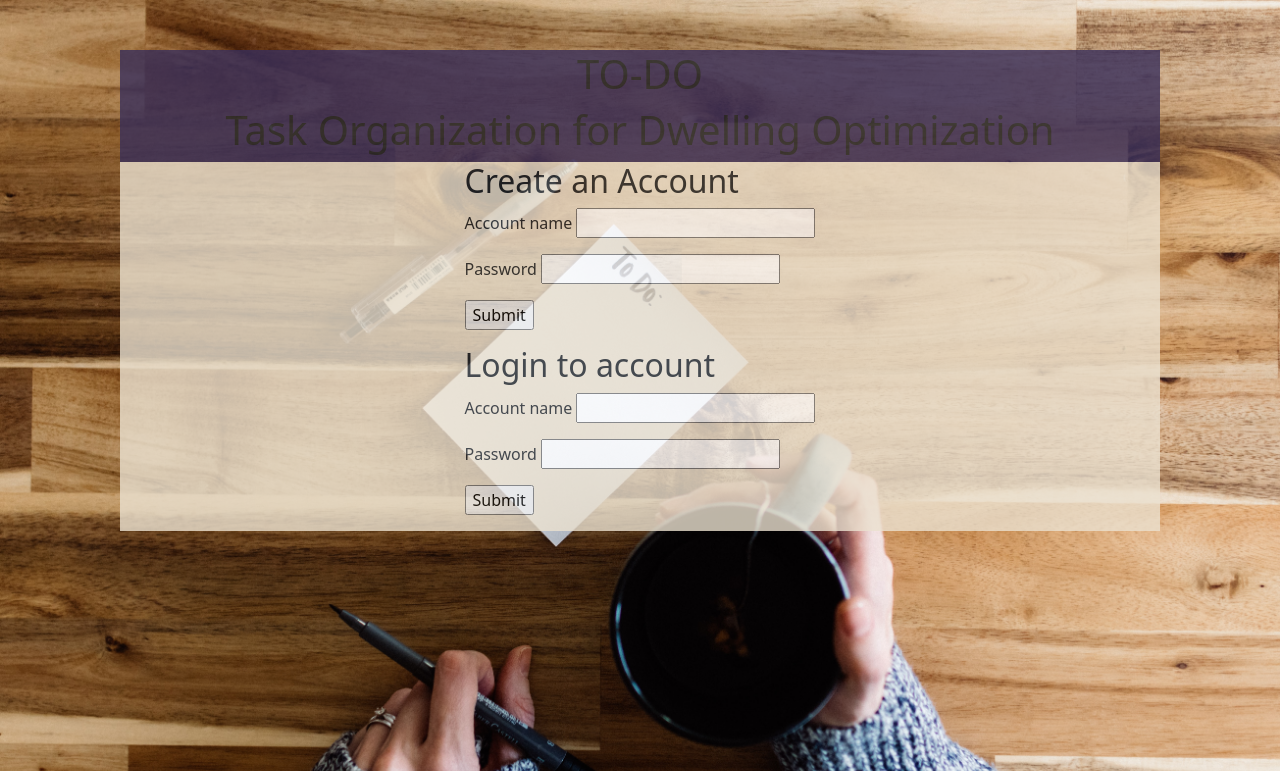
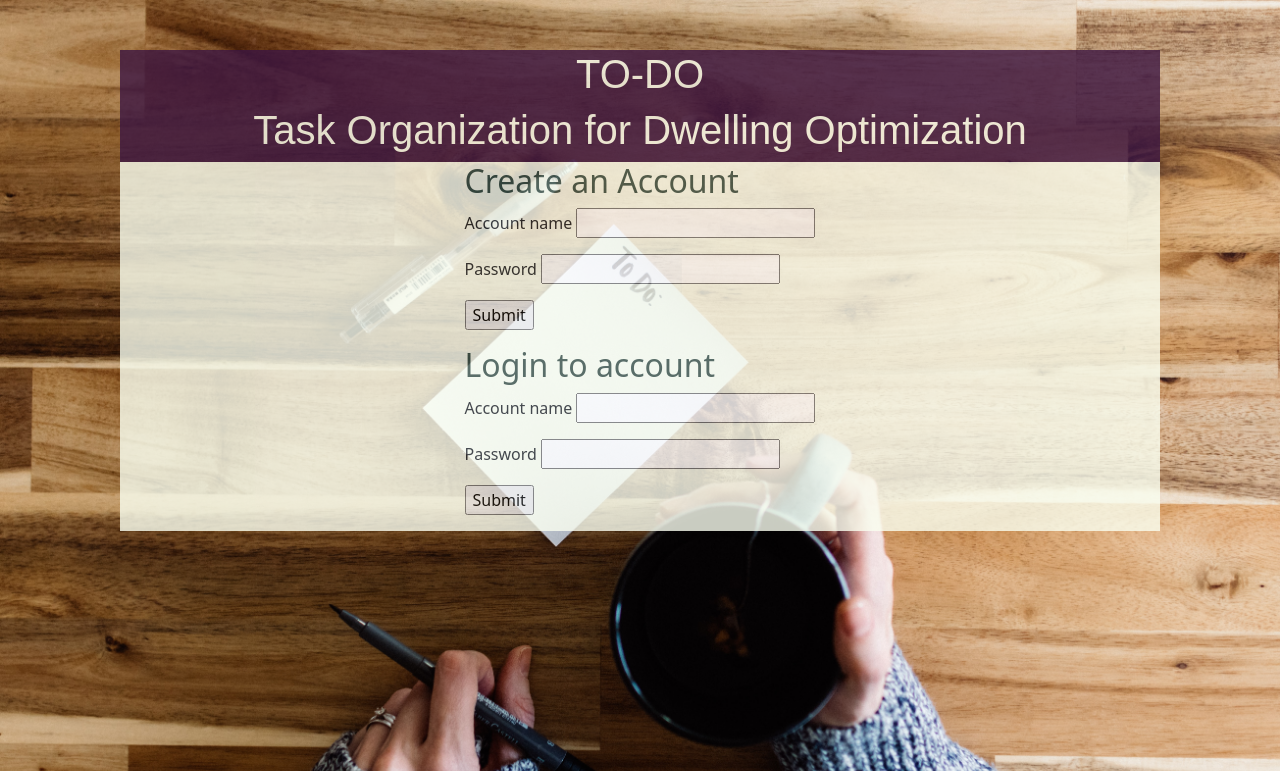
Before and after one commit to edunkpatrick/TO-DO, a Flask app: page / in a window 1280 px wide. Shown: the top 771 px of the page. Run offline with Flask 2, Linux system fonts and the light colour scheme.

Commit message:
color scheme

```diff
--- a/static/css/styles.css
+++ b/static/css/styles.css
@@ -7,6 +7,17 @@ body {
     background-color: lavender;
 }
 
+.heading {
+
+    font-family: Arial, Helvetica, sans-serif;
+    color: #fbfff1ff;
+}
+
+.subhead {
+
+    color: #3B5249;
+}
+
 #body_cont {
     justify-content: center;
     align-items: center;
@@ -14,14 +25,14 @@ body {
 }
 
 #container {
-    background-color:antiquewhite;
+    background-color:#fbfff1ff;
     /* background-size: cover; */
     opacity: .8;
     padding: 20px;
 }
 
 #logo {
-    background-color:#392F5A;
+    background-color:#3c1642ff;
 
     /* background-size: cover; */
     opacity: .8;
@@ -29,14 +40,14 @@ body {
 }
 
 #tag_line {
-    background-color: #392F5A;
+    background-color: #3c1642ff;
     /* background-size: cover; */
     opacity: .8;
     justify-content: center;
 }
 
 #login_cont {
-    background-color: #ECE2D0;
+    background-color: #fbfff1ff;
     /* background-size: cover; */
     opacity: .8;
     justify-content: center;
@@ -45,3 +56,12 @@ body {
 .complete {
     text-decoration: line-through,
 }
+
+/* color scheme
+CSS HEX
+--ivory: #fbfff1ff;
+--paynes-gray: #385f71ff;
+--salmon-pink: #e5989bff;
+--russian-violet: #3c1642ff;
+--satin-sheen-gold: #cba328ff;
+--feldgrau green: #3B5249 */
--- a/templates/homepage.html
+++ b/templates/homepage.html
@@ -5,18 +5,18 @@
 <div class="container" id="body_cont">
     <div class="d-flex" id="logo">
         <div class="d-flex flex-row">
-            <h1>TO-DO</h1>
+            <h1 class="heading">TO-DO</h1>
         </div>
     </div>
     <div class="d-flex" id="tag_line">
         <div class="d-flex flex-row">
-            <h1>Task Organization for Dwelling Optimization</h1>
+            <h1 class="heading">Task Organization for Dwelling Optimization</h1>
         </div>
     </div>
     <div class="d-flex" id="login_cont">
         <div class="d-flex flex-row" id="login">
             <div class="col-sm">
-                <h2>Create an Account</h2>
+                <h2 class="subhead">Create an Account</h2>
                     <form action="/household" method="POST">
                         <p>
                             Account name <input type="text" name="account_name">
@@ -37,7 +37,7 @@
     <div class="d-flex" id="login_cont">
         <div class="d-flex flex-row" id="login">
             <div class="col-sm">
-                <h2>Login to account</h2>
+                <h2 class="subhead">Login to account</h2>
                 <form action="/household_home" method="POST">
                     <p>
                         Account name <input type="text" name="account_name">
```
